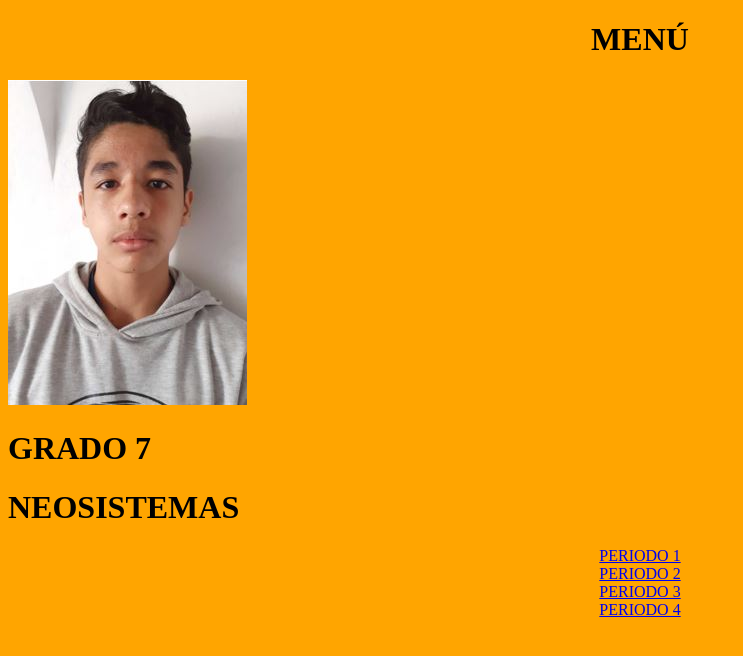
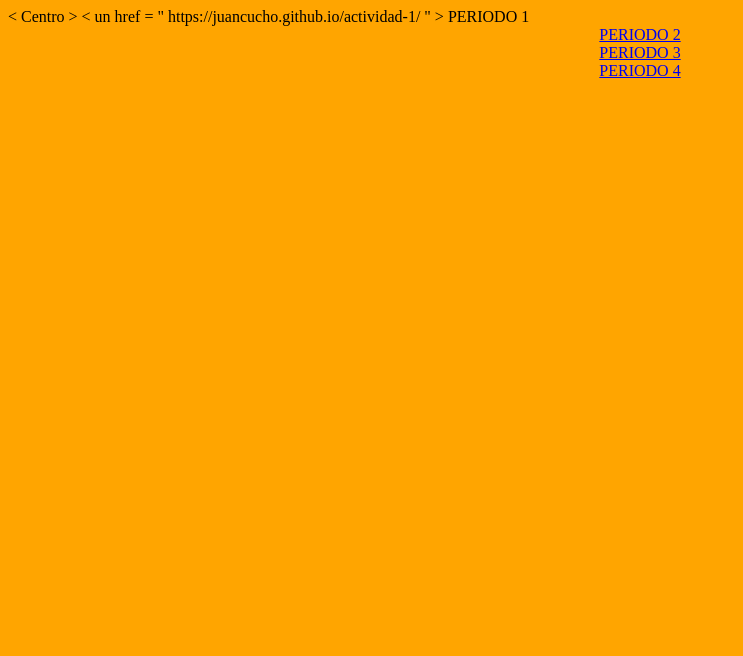
Before and after one commit to juancucho/F, a plain HTML site: page index.html in a window 1280 px wide. Shown: the whole page, without its empty margins (0-743 px from the left). Drawn offline with Linux system fonts and the light colour scheme.

Commit message:
Update index.html

```diff
--- a/index.html
+++ b/index.html
@@ -5,9 +5,7 @@
 
 </head>
 <body bgcolor="orange">
-<center><h1>MENÚ</h1></center>
-<img src="esafoto.JPG"><h1>GRADO 7</h1><h1>NEOSISTEMAS</h1>
-<center><a href="periodo 1.html">PERIODO 1 </a></center>
+< Centro > < un  href = " https://juancucho.github.io/actividad-1/ " > PERIODO 1 </ una > </ centro >
 <center><a href="periodo 2.html">PERIODO 2 </a></center>
 <center><a href="periodo 3.html">PERIODO 3 </a></center>
 <center><a href="periodo 4.html">PERIODO 4 </a></center>
```
